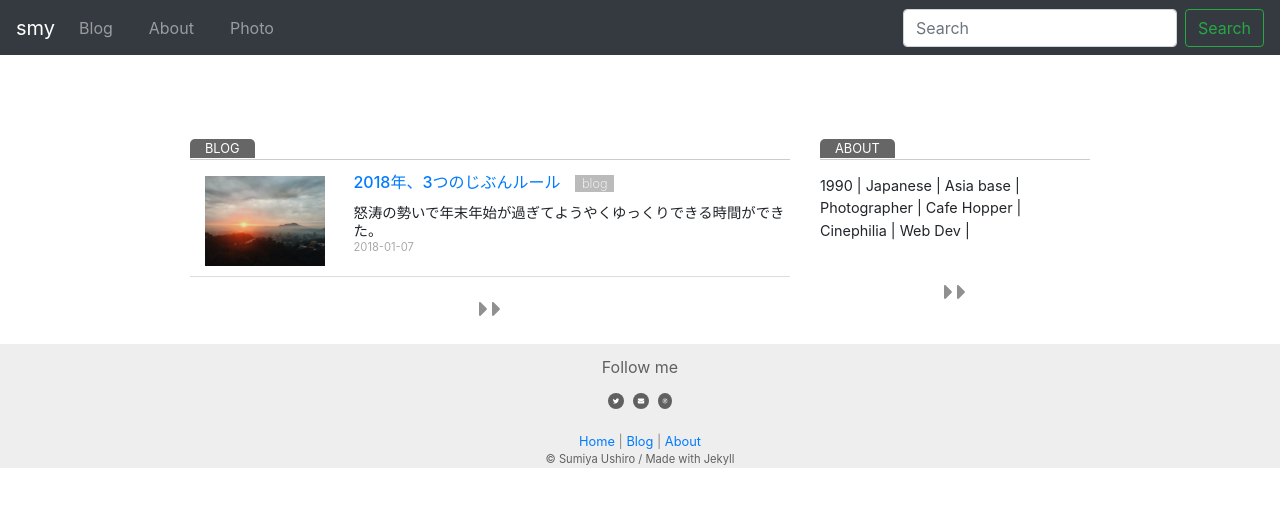
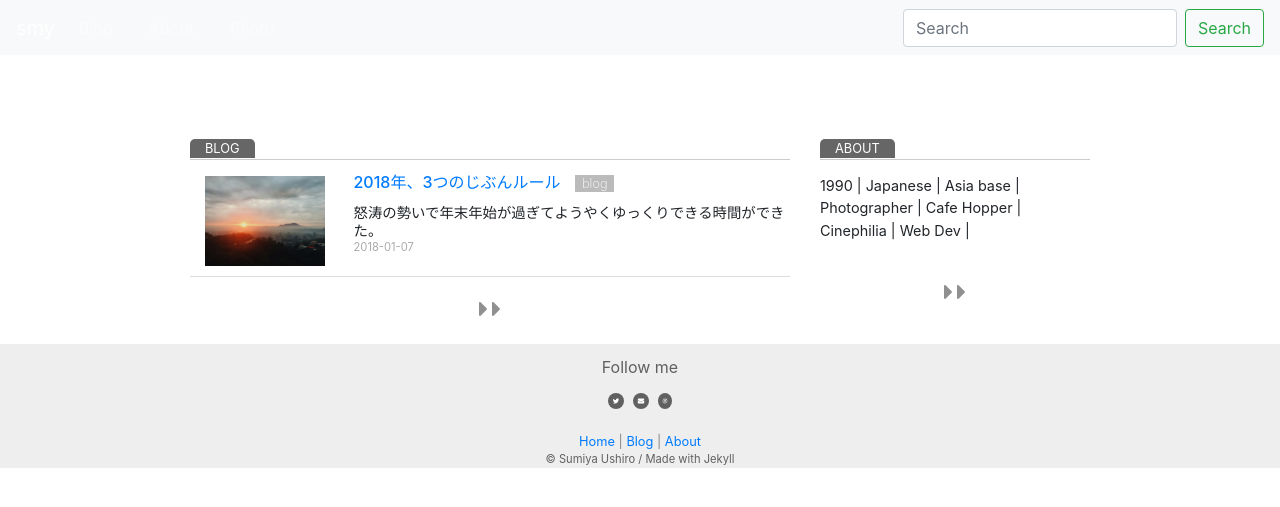
Before and after one commit to sumi0820/smy-jp-v1, a Jekyll site: the page built from index.md, in a window 1280 px wide. Shown: the top 507 px of the page. Built offline with Jekyll 4.4.1, drawn with Linux system fonts in a browser that asks for light colours; nearby versions of some CDN libraries.

Commit message:
initial commit

```diff
--- a/_includes/top-nav.html
+++ b/_includes/top-nav.html
@@ -1,6 +1,6 @@
 <link rel="stylesheet" href="https://stackpath.bootstrapcdn.com/bootstrap/4.3.1/css/bootstrap.min.css" integrity="sha384-ggOyR0iXCbMQv3Xipma34MD+dH/1fQ784/j6cY/iJTQUOhcWr7x9JvoRxT2MZw1T" crossorigin="anonymous">
 
-<nav class="navbar navbar-expand-sm navbar-dark bg-dark">
+<nav class="navbar navbar-expand-sm navbar-dark bg-light">
   <a class="navbar-brand" href="{{ site.url }}/">smy</a>
   <button class="navbar-toggler" type="button" data-toggle="collapse" data-target="#navbarSupportedContent" aria-controls="navbarSupportedContent" aria-expanded="false" aria-label="Toggle navigation">
     <span class="navbar-toggler-icon"></span>
```
